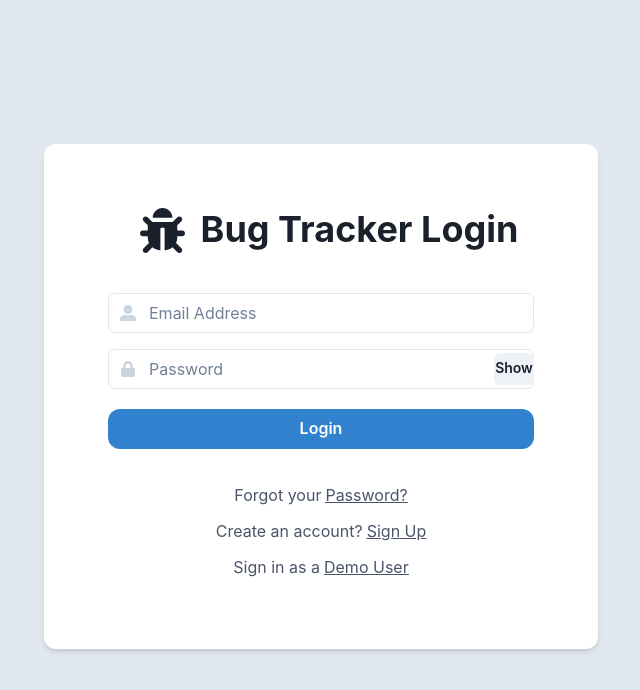
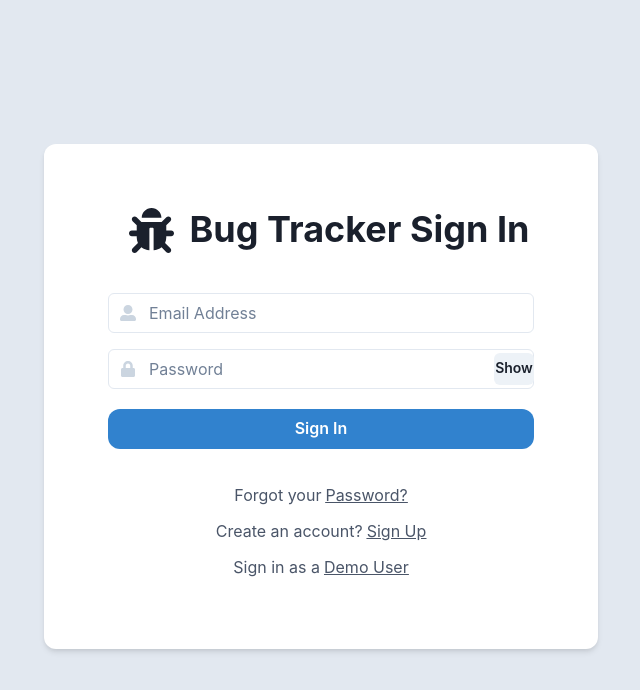
Before and after one commit to ShariqAli-Dev/bug-tracker, a Next.js app: page / in a window 1280 px wide. Shown: the top 690 px of the page, without its empty margins (319-959 px from the left). Built offline with nearby package versions, Linux system fonts and the light colour scheme.

Commit message:
replaced all `login`s with `sign in`s

```diff
--- a/pages/index.tsx
+++ b/pages/index.tsx
@@ -65,7 +65,7 @@ const Home: NextPage = () => {
         {/* HEADING */}
         <Flex justifyContent='center' alignItems='center'>
           <FaBug style={{ margin: '1rem' }} size={45} />
-          <Heading>Bug Tracker Login</Heading>
+          <Heading>Bug Tracker Sign In</Heading>
         </Flex>
 
         {/* FORM  */}
@@ -114,7 +114,7 @@ const Home: NextPage = () => {
                     </Button>
                   </InputRightElement>
                 </InputGroup>
-                {/* SUBMIT LOGIN */}
+                {/* SUBMIT Sign In */}
                 <Button
                   borderRadius={0}
                   type='submit'
@@ -125,7 +125,7 @@ const Home: NextPage = () => {
                   marginBottom={5}
                   rounded='xl'
                 >
-                  Login
+                  Sign In
                 </Button>
                 {/* BOTTOM  LINKS */}
                 <FormHelperText textAlign='center'>
```
